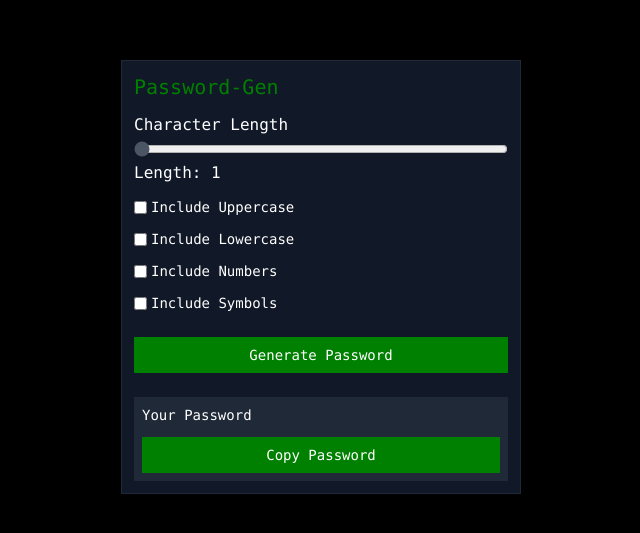
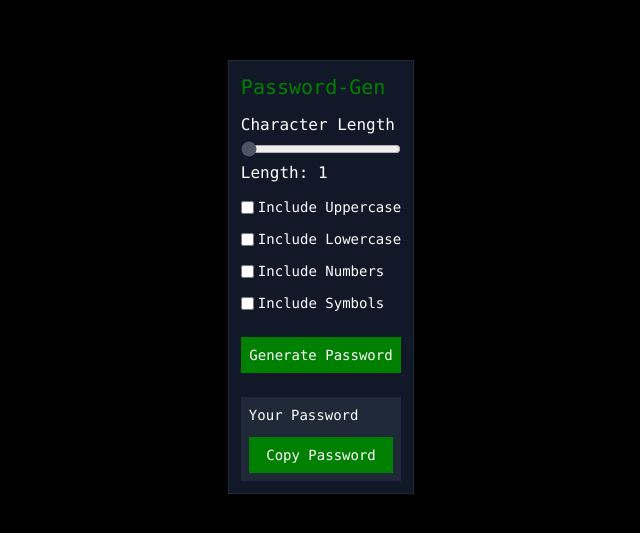
Before and after one commit to kemalgundogdu/password-gen, a React (Create React App) app: page / in a window 1280 px wide. Shown: the part 123-656 px from the top of the page, without its empty margins (319-959 px from the left). Built offline with nearby package versions, Linux system fonts and the light colour scheme.

Commit message:
Update App.js

```diff
--- a/src/App.js
+++ b/src/App.js
@@ -45,9 +45,9 @@ function App() {
   };
 
   return (
-    <div className="w-full h-full bg-black flex items-center justify-center font-mono">
+    <div className="w-full h-full bg-black flex items-center justify-center font-mono p-2">
       <div>
-        <div className="p-3 w-[400px] min-h-[300px] bg-gray-900 border-[1px] border-gray-800">
+        <div className="p-3 max-w-[400px] min-h-[300px] bg-gray-900 border-[1px] border-gray-800">
           <h3 className="text-xl text-[#008000] mb-3">Password-Gen</h3>
 
           {/* Character lengths */}
```
